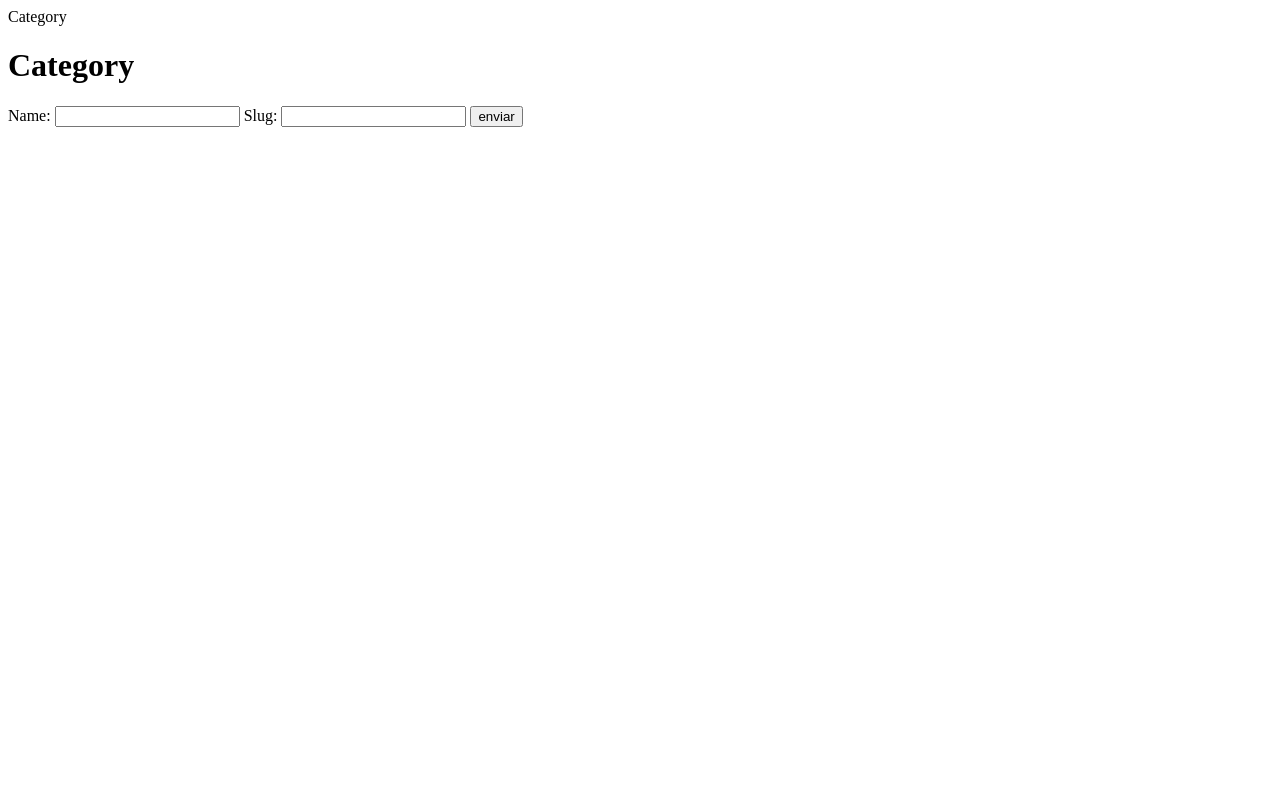
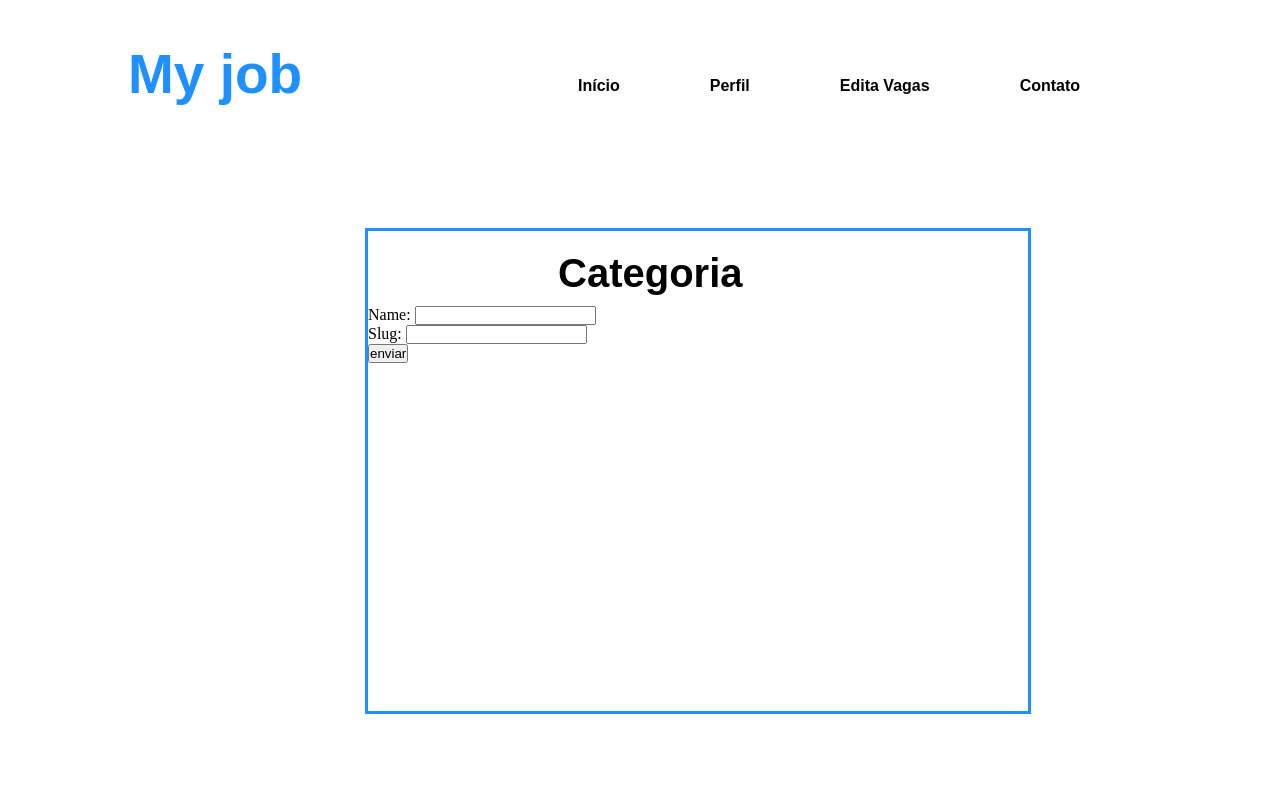
Before and after one commit to snubdev/Portal_Emprego, a Django app: page /job/category/ in a window 1280 px wide. Run offline with Django 4.2, Linux system fonts and the light colour scheme.

Commit message:
Add layout na pagina category

```diff
--- /dev/null
+++ b/job/static/css/job.css
@@ -0,0 +1,74 @@
+* {
+    margin: 0;
+    padding: 0;
+}
+
+header{
+    padding: 22px 28px 32px;
+    display: flex;
+    flex-direction: row;
+    background: #FFFFFF;
+}
+
+.container {
+    width: 1100px;
+    margin: 0 auto;
+}
+
+li {
+    list-style-type: none;
+}
+
+.logo {
+    padding-top: 10px;
+
+}
+
+.menu {
+    display: flex;
+    position: absolute;
+    padding-left: 450px;
+    top: 67px;
+    font-weight: 600;
+}
+
+.menu-ic {
+    margin: 10px;
+    list-style-type: none;
+    margin-right: 80px;
+}
+
+a {
+    text-decoration: none !important;
+    color: #000;
+    font-family: Arial, Helvetica, sans-serif;
+    font-style: normal;
+}
+
+.logo {
+    position: relative;
+    left: 10px;
+    top: 10px;
+    font-size: 55;
+    font-family: sans-serif;
+    color: dodgerblue;
+}
+
+.category {
+    border-style: solid;
+    border-color: dodgerblue;
+    position: relative;
+    top: 100px;
+    width: 60%;
+    height: 60%;
+    left: 25%;
+}
+
+.titulo_categoria {
+    font-family: sans-serif;
+    font-size: 40px;
+    padding: 10px;
+    position: relative;
+    left: 180px;
+    padding-top: 20px;
+}
--- /dev/null
+++ b/job/templates/base.html
@@ -0,0 +1,29 @@
+{% load static %}
+
+<!DOCTYPE>
+<html lang="pt-BR">
+<head>
+    <meta charset="UTF-8">
+    <meta name="viewport" content="width=device-width, user-scalable=no, initial-scale=1.0, maximum-scale=1.0, minimum-scale=1.0">
+    <meta http-equiv="X-UA-Compatible" content="ie=edge">
+    <link href="{% static 'css/job.css' %}" rel="stylesheet">
+    <title>{% block title %}{% endblock %}</title>
+</head>
+<body>
+    <div class="container">
+          <header>
+              <h1 class="logo">My job</h1>
+              <div class="menu">
+                  <li class="menu-ic"><a href="#Inicio">Início</a></li>
+                  <li class="menu-ic"><a href="#Perfil">Perfil</a></li>
+                  <li class="menu-ic"><a href="#Editar Vagas">Edita Vagas</a></li>
+                  <li class="menu-ic"><a href="#Contato">Contato</a></li>
+              </div>
+          </header>
+        <div id="content">
+            {% block content %}
+            {% endblock %}
+        </div>
+    </div>
+</body>
+</html>
--- a/job/templates/job/category.html
+++ b/job/templates/job/category.html
@@ -1,13 +1,17 @@
+{% extends "base.html" %}
+
 {% block title %}Category{% endblock %}
 
 {% block content %}
+    <div class="category">
         {% if text %}
             <h1>Informação enviado com sucesso</h1>
         {% else %}
-        <h1>Category</h1>
+            <h1 class="titulo_categoria">Categoria</h1>
             <form action="" method="post">
-            {{ category_form }}
+                {{ category_form.as_p }}
                 <input type="submit" value="enviar">
             </form>
+    </div>
     {% endif %}
 {% endblock %}
--- a/portal/settings.py
+++ b/portal/settings.py
@@ -116,7 +116,7 @@ USE_TZ = True
 # Static files (CSS, JavaScript, Images)
 # https://docs.djangoproject.com/en/4.1/howto/static-files/
 
-STATIC_URL = 'static/'
+STATIC_URL = '/static/'
 
 # Default primary key field type
 # https://docs.djangoproject.com/en/4.1/ref/settings/#default-auto-field
```
Lines whose indentation alone changed are shown as unchanged.
